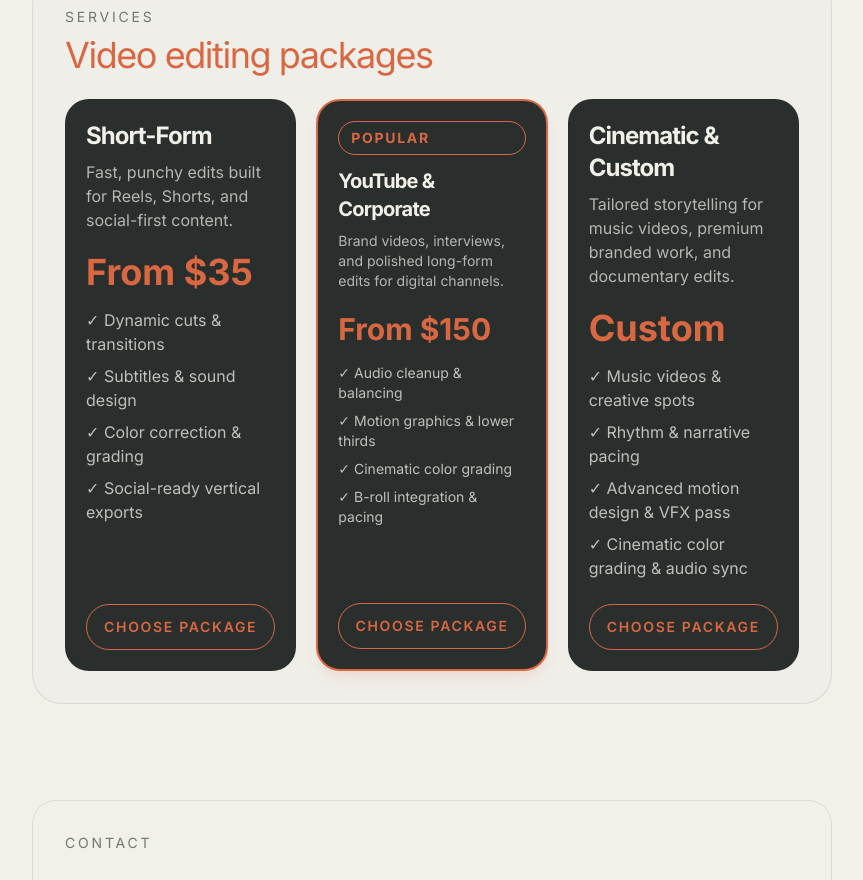
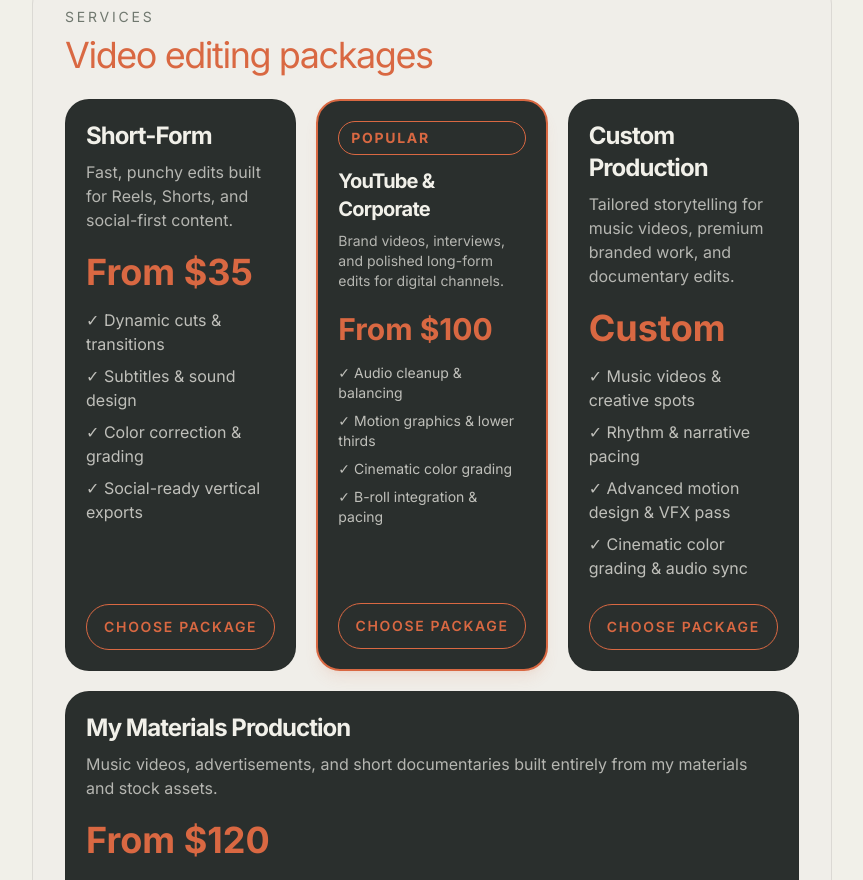
Before and after one commit to aleksandar-stotka/web-editor-video, a Nuxt app: page / in a window 1280 px wide. Shown: the part 1920-2800 px from the top of the page, without its empty margins (208-1071 px from the left). Built offline with nearby package versions, Linux system fonts and the light colour scheme.

Commit message:
change-price

```diff
--- a/components/ServicesSection.vue
+++ b/components/ServicesSection.vue
@@ -29,7 +29,7 @@
           <span class="inline-block rounded-full border border-[#d96842] px-3 py-1.5 text-sm font-bold uppercase tracking-[0.12em] text-[#d96842]">POPULAR</span>
           <h3 class="mt-3 text-xl font-bold">YouTube & Corporate</h3>
           <p class="mt-2 text-sm text-[#f1f0e9]/70">Brand videos, interviews, and polished long-form edits for digital channels.</p>
-          <div class="mt-5 text-3xl font-black text-[#d96842]">From $150</div>
+          <div class="mt-5 text-3xl font-black text-[#d96842]">From $100</div>
           <ul class="mt-4 flex-1 space-y-2 text-sm text-[#f1f0e9]/75">
             <li>✓ Audio cleanup & balancing</li>
             <li>✓ Motion graphics & lower thirds</li>
@@ -45,17 +45,38 @@
         </div>
 
         <div class="flex min-w-0 flex-col rounded-[24px] border border-[#1f2521]/10 bg-[#2a2f2d] p-5 text-[#f1f0e9]">
-          <h3 class="text-2xl font-bold">Cinematic & Custom</h3>
+          <h3 class="text-2xl font-bold">Custom Production</h3>
           <p class="mt-2 text-base text-[#f1f0e9]/70">Tailored storytelling for music videos, premium branded work, and documentary edits.</p>
           <div class="mt-5 text-4xl font-black text-[#d96842]">Custom</div>
           <ul class="mt-4 flex-1 space-y-2 text-base text-[#f1f0e9]/75">
-            <li>✓ Music videos & creative spots</li>
-            <li>✓ Rhythm & narrative pacing</li>
-            <li>✓ Advanced motion design & VFX pass</li>
-            <li>✓ Cinematic color grading & audio sync</li>
+            <li>✓ Music videos &amp; creative spots</li>
+            <li>✓ Rhythm &amp; narrative pacing</li>
+            <li>✓ Advanced motion design &amp; VFX pass</li>
+            <li>✓ Cinematic color grading &amp; audio sync</li>
           </ul>
           <a
             href="/?service=Documentary%20%26%20Custom#contact"
+            class="mt-6 inline-flex w-full items-center justify-center rounded-full border border-[#d96842] px-4 py-3 text-sm font-semibold uppercase tracking-[0.12em] text-[#d96842] transition hover:bg-[#d96842] hover:text-[#f1f0e9]"
+          >
+            Choose package
+          </a>
+        </div>
+      </div>
+
+      <div class="mt-5 grid gap-5 md:grid-cols-1">
+        <div class="flex min-w-0 flex-col rounded-[24px] border border-[#1f2521]/10 bg-[#2a2f2d] p-5 text-[#f1f0e9]">
+          <h3 class="text-2xl font-bold">My Materials Production</h3>
+          <p class="mt-2 text-base text-[#f1f0e9]/70">Music videos, advertisements, and short documentaries built entirely from my materials and stock assets.</p>
+          <div class="mt-5 text-4xl font-black text-[#d96842]">From $120</div>
+          <ul class="mt-4 flex-1 space-y-2 text-base text-[#f1f0e9]/75">
+            <li>✓ Created using my stock footage, overlays &amp; visual assets</li>
+            <li>✓ Music videos, promo ads &amp; short documentary edits</li>
+            <li>✓ Custom motion graphics, text &amp; sound design</li>
+            <li>✓ Full audio mixing &amp; cinematic color grading</li>
+            <li>✓ Ready-to-publish high-resolution export</li>
+          </ul>
+          <a
+            href="/?service=Custom%20Production#contact"
             class="mt-6 inline-flex w-full items-center justify-center rounded-full border border-[#d96842] px-4 py-3 text-sm font-semibold uppercase tracking-[0.12em] text-[#d96842] transition hover:bg-[#d96842] hover:text-[#f1f0e9]"
           >
             Choose package
--- a/pages/contact/index.vue
+++ b/pages/contact/index.vue
@@ -50,6 +50,7 @@
                                 <option value="Short-Form">Short-Form</option>
                                 <option value="YouTube & Corporate">YouTube & Corporate</option>
                                 <option value="Documentary & Custom">Documentary & Custom</option>
+                                <option value="Custom Production">Custom Production</option>
                             </select>
                         </label>
 
```
